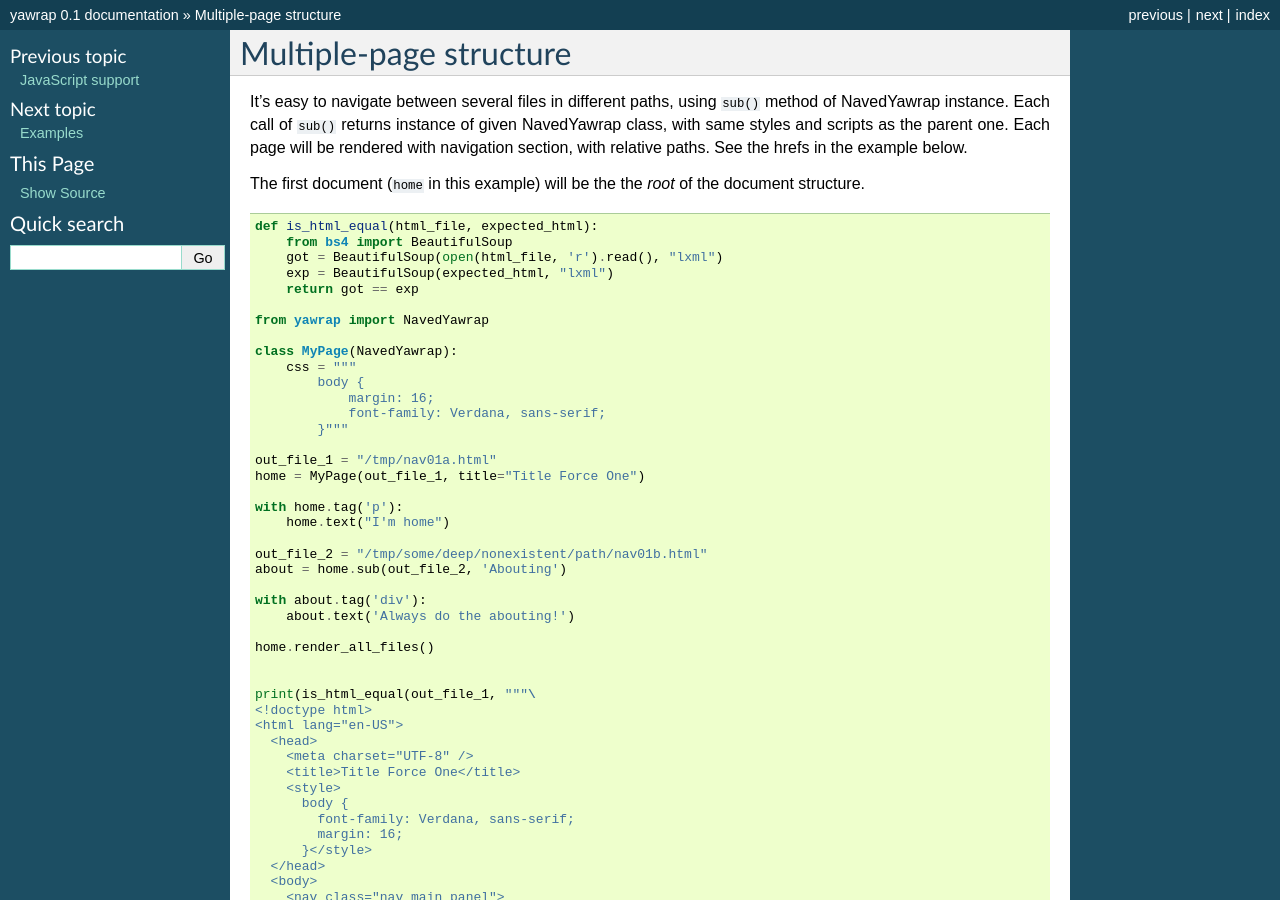
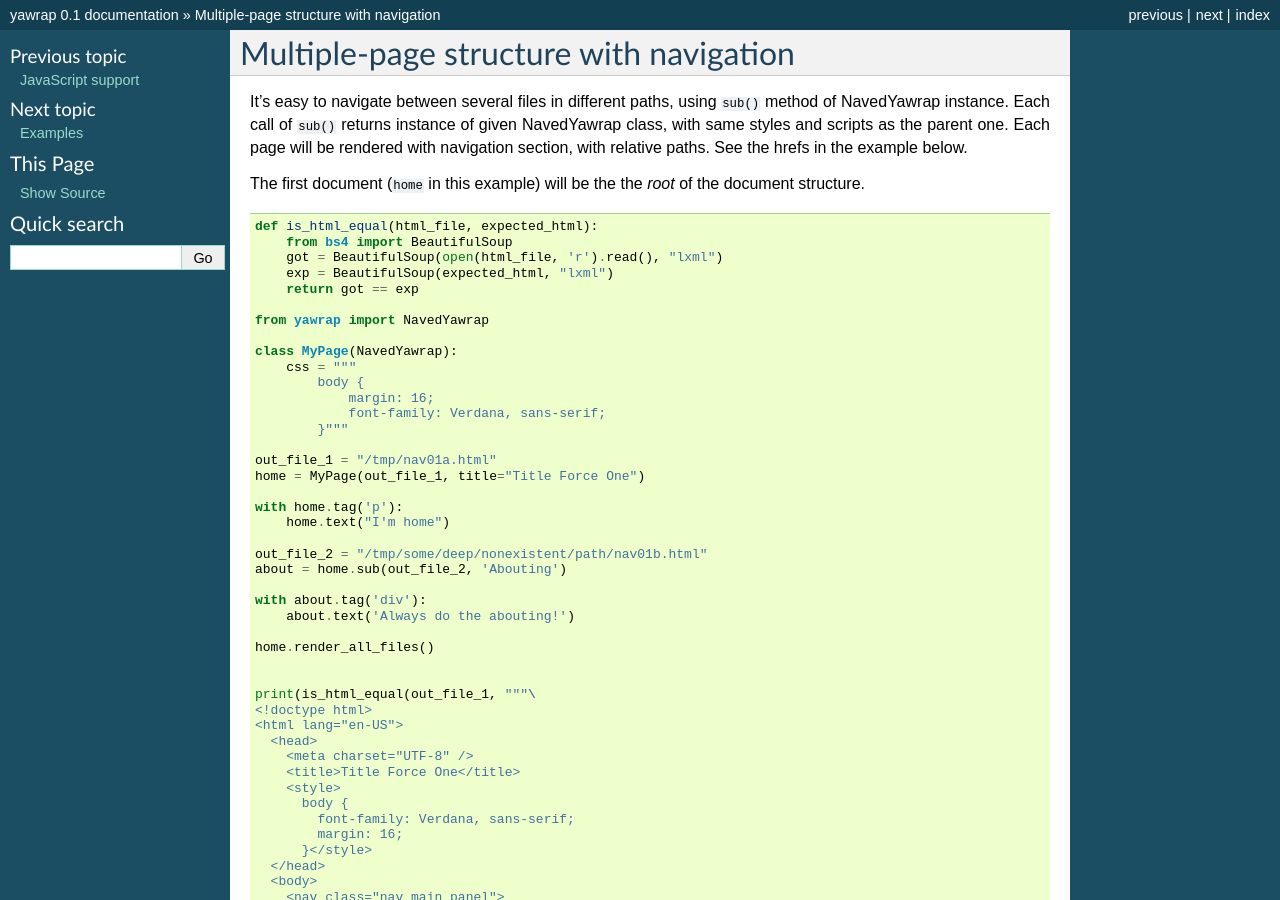
Before and after one commit to kamichal/yarap, a Sphinx documentation site: the page built from docs/source/navrap.rst, in a window 1280 px wide and 900 px high. Built offline with Sphinx 7.4.7, drawn with Linux system fonts in a browser that asks for light colours; some of the changed text lies outside the part shown.

Commit message:
as usual

```diff
--- a/docs/source/index.rst
+++ b/docs/source/index.rst
@@ -56,7 +56,7 @@ Here is a list of things that ``yawrap`` offers:
    Page styles can be defined by deriving Yawrap classes. This makes possibility to get the styles
    shared / inherited / override in well known `pythonic` way.
 
-* **Multi-page structure**
+* :ref:`Multi-page structure <multi-page>`
    Define multiple pages in complex directory structure and don't care about the paths.
    Not existing directories will be automatically created, you just define the path of target file.
 
--- a/docs/source/navrap.rst
+++ b/docs/source/navrap.rst
@@ -1,5 +1,7 @@
-Multiple-page structure
-=======================
+.. _multi-page:
+
+Multiple-page structure with navigation
+=======================================
 
 It's easy to navigate between several files in different paths, using ``sub()`` method of NavedYawrap instance.
 Each call of ``sub()`` returns instance of given NavedYawrap class, with same styles and scripts as the parent one.
@@ -101,6 +103,8 @@ The first document (``home`` in this example) will be the the `root` of the docu
       </body>
     </html>"""))
 
+gives:
+
 .. testoutput::
 
     True
```
